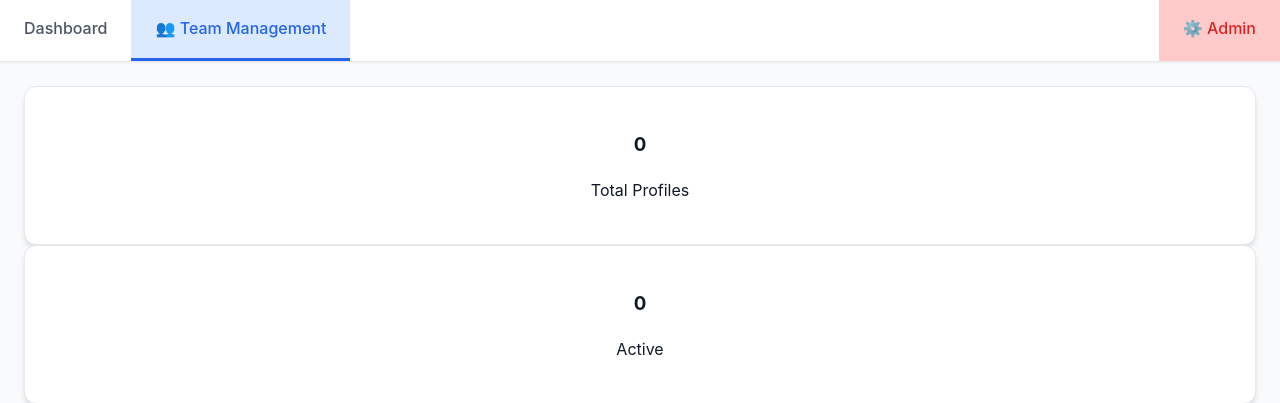
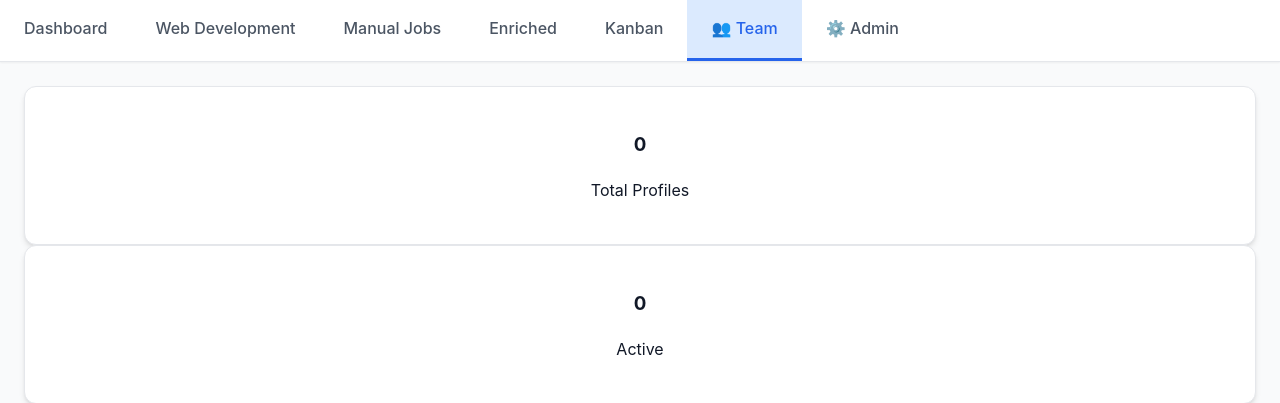
Before and after one commit to mady202220/MindWork, a Flask app: page /team-management in a window 1280 px wide. Shown: the part 151-554 px from the top of the page. Run offline with Flask 3, Linux system fonts and the light colour scheme; the visitor is signed in with stand-in values (Sample User, id 1); data that the repository does not hold is empty; some libraries are stand-ins or nearby versions.

Commit message:
Fix navigation URLs and add Kanban to home page

```diff
--- a/templates/multi_rss_index.html
+++ b/templates/multi_rss_index.html
@@ -293,6 +293,7 @@
         </a>
         {% endfor %}
         <a href="/enriched-jobs" class="nav-tab">✅ Enriched</a>
+        <a href="/kanban" class="nav-tab">📋 Kanban</a>
         <a href="/team-management" class="nav-tab">👥 Team</a>
         <a href="/admin" class="nav-tab admin-tab">⚙️ Admin</a>
         <a href="/logout" class="nav-tab" style="background: #e74c3c; margin-left: 10px;">🚪 Logout</a>
--- a/templates/team_management.html
+++ b/templates/team_management.html
@@ -22,8 +22,12 @@
 
     <div class="nav-tabs">
         <a href="/" class="nav-tab">Dashboard</a>
-        <a href="/team-management" class="nav-tab active">👥 Team Management</a>
-        <a href="/admin" class="nav-tab admin-tab">⚙️ Admin</a>
+        <a href="/rss/1" class="nav-tab">Web Development</a>
+        <a href="/rss/2" class="nav-tab">Manual Jobs</a>
+        <a href="/enriched-jobs" class="nav-tab">Enriched</a>
+        <a href="/kanban" class="nav-tab">Kanban</a>
+        <a href="/team-management" class="nav-tab active">👥 Team</a>
+        <a href="/admin" class="nav-tab">⚙️ Admin</a>
     </div>
 
     <div class="container">
```
Also changed, not shown: templates/admin.html (+5 -3 lines), templates/enriched_jobs.html (+2 -5 lines), templates/kanban.html (+2 -5 lines), templates/rss_jobs.html (+4 -8 lines).
